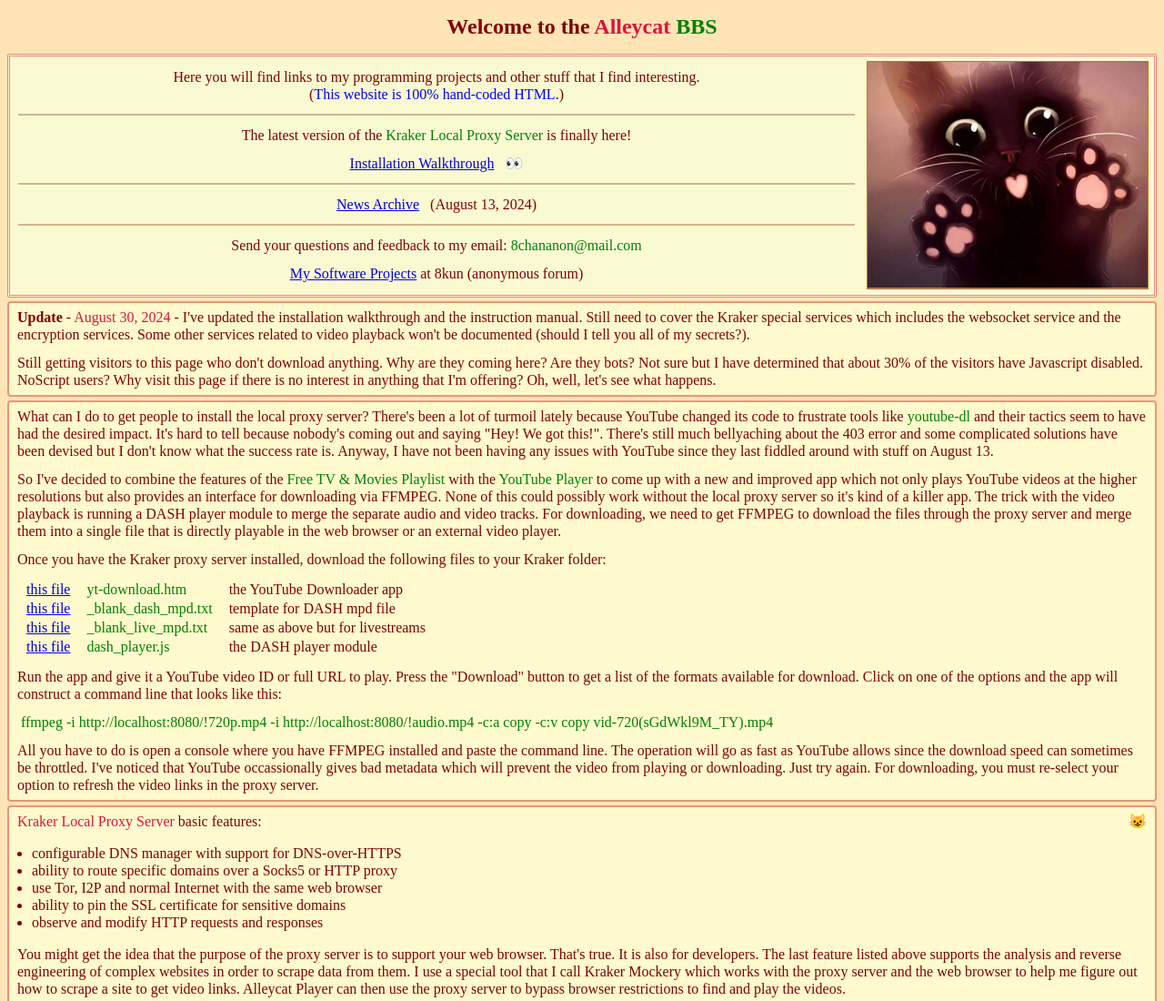
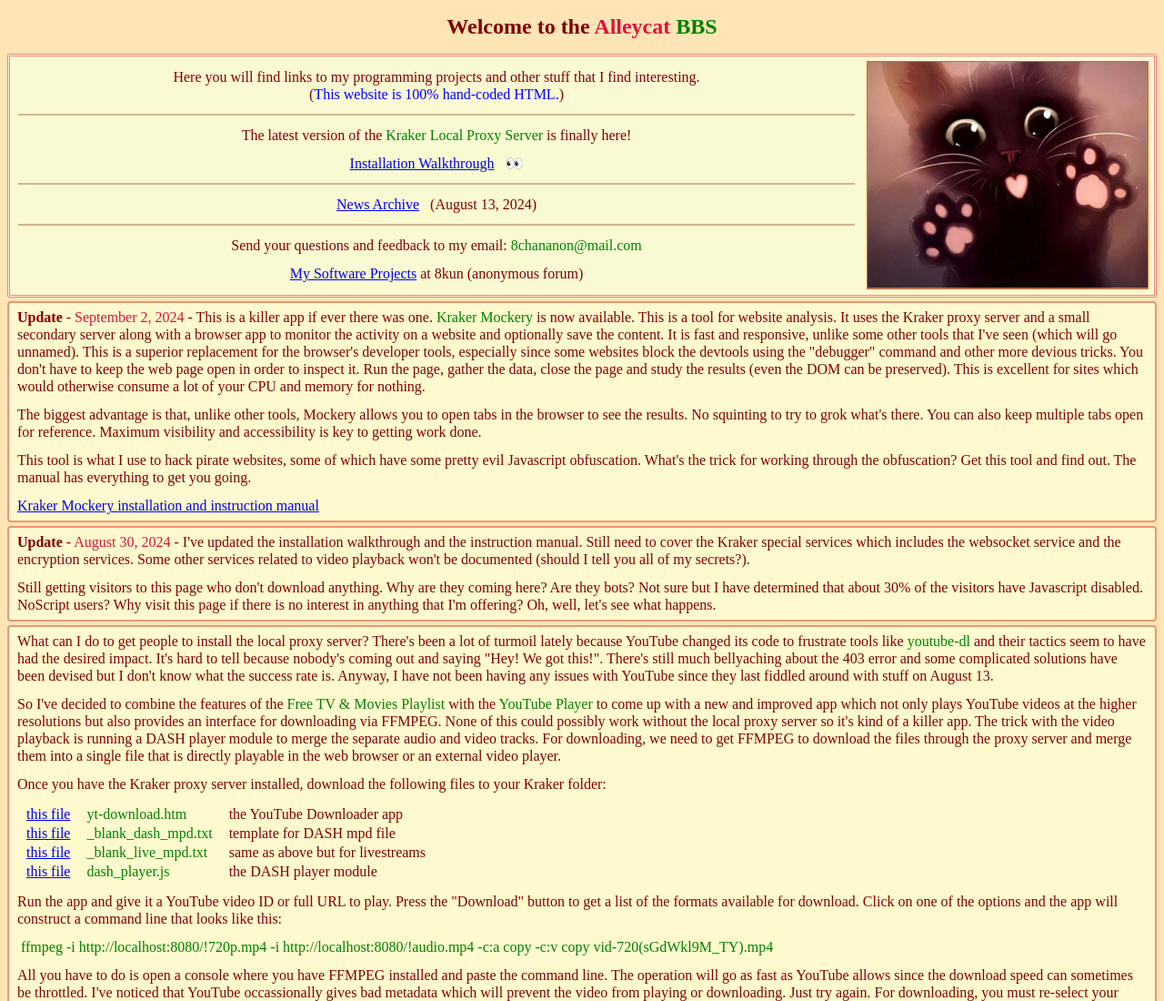
Before and after one commit to 8chanAnon/8chananon.github.io, a plain HTML site: page index.html in a window 1280 px wide. Shown: the top 1100 px of the page at 91% size. Drawn offline with Linux system fonts and the light colour scheme.

Commit message:
Add files via upload

```diff
--- a/index.html
+++ b/index.html
@@ -114,6 +114,28 @@ Send your questions and feedback to my email: <g_>8chananon@mail.com</g_>
 <a href="https://8kun.top/alleycat/res/1359.html">My Software Projects</a> at 8kun (anonymous forum)
 
 </td><td><img src="alleycat.jpg" width="308"></td></tr></table>
+
+<!-- PANEL --><table class="panel"><tr><td class="textbox">
+
+<b>Update</b> - <r_>September 2, 2024</r_> -
+This is a killer app if ever there was one. <g_>Kraker Mockery</g_> is now available. This is a tool for website analysis.
+It uses the Kraker proxy server and a small secondary server along with a browser app to monitor the activity on a website
+and optionally save the content. It is fast and responsive, unlike some other tools that I've seen (which will go unnamed).
+This is a superior replacement for the browser's developer tools, especially since some websites block the devtools using
+the "debugger" command and other more devious tricks. You don't have to keep the web page open in order to inspect it. Run
+the page, gather the data, close the page and study the results (even the DOM can be preserved). This is excellent for sites
+which would otherwise consume a lot of your CPU and memory for nothing.
+<p></p>
+The biggest advantage is that, unlike other tools, Mockery allows you to open tabs in the browser to see the results. No
+squinting to try to grok what's there. You can also keep multiple tabs open for reference. Maximum visibility and
+accessibility is key to getting work done.
+<p></p>
+This tool is what I use to hack pirate websites, some of which have some pretty evil Javascript obfuscation. What's the
+trick for working through the obfuscation? Get this tool and find out. The manual has everything to get you going.
+<p></p>
+<a href="Kraker-Local-Proxy-Server/mock-help.htm">Kraker Mockery installation and instruction manual</a>
+
+</td></tr></table>
 
 <!-- PANEL --><table class="panel"><tr><td class="textbox">
 
```
